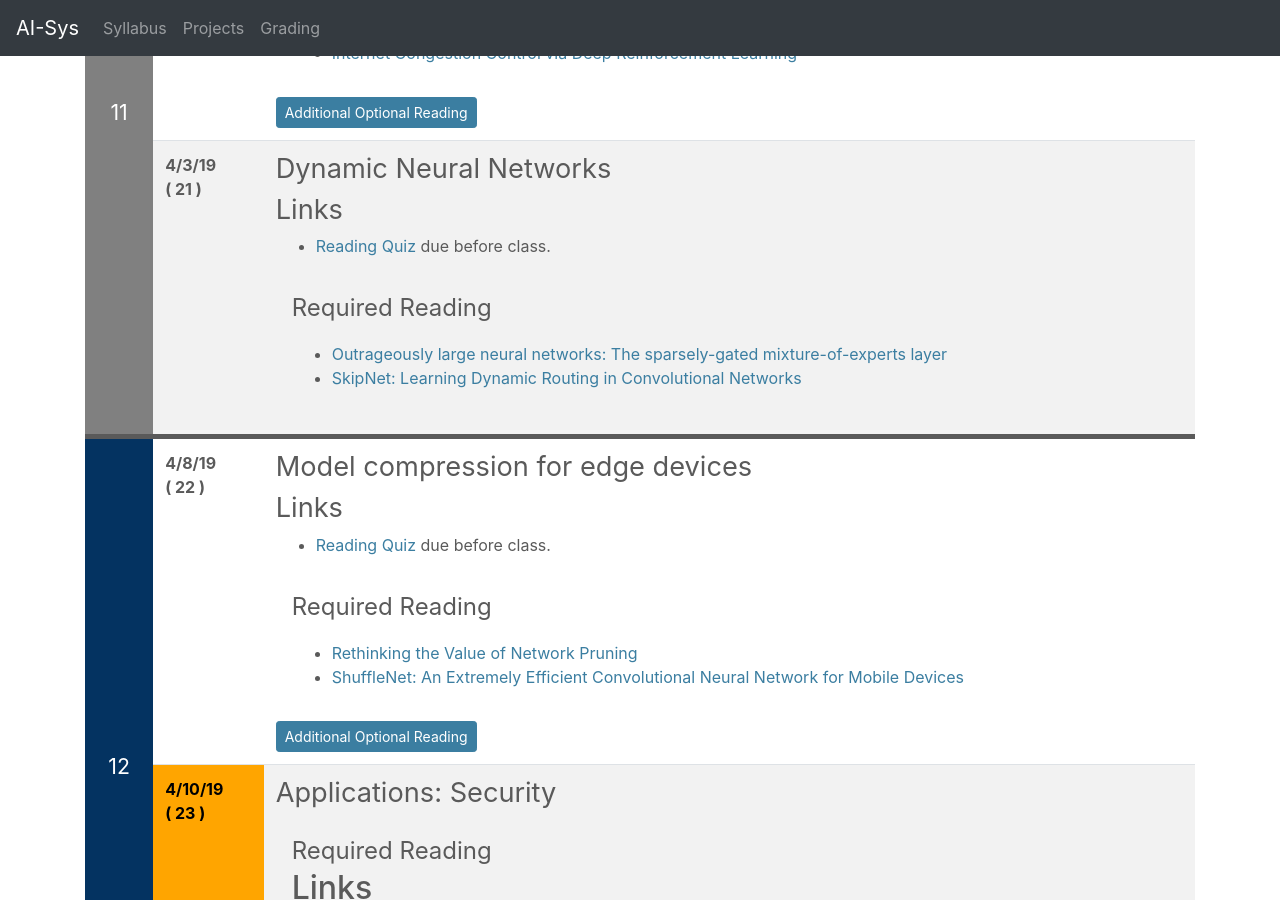
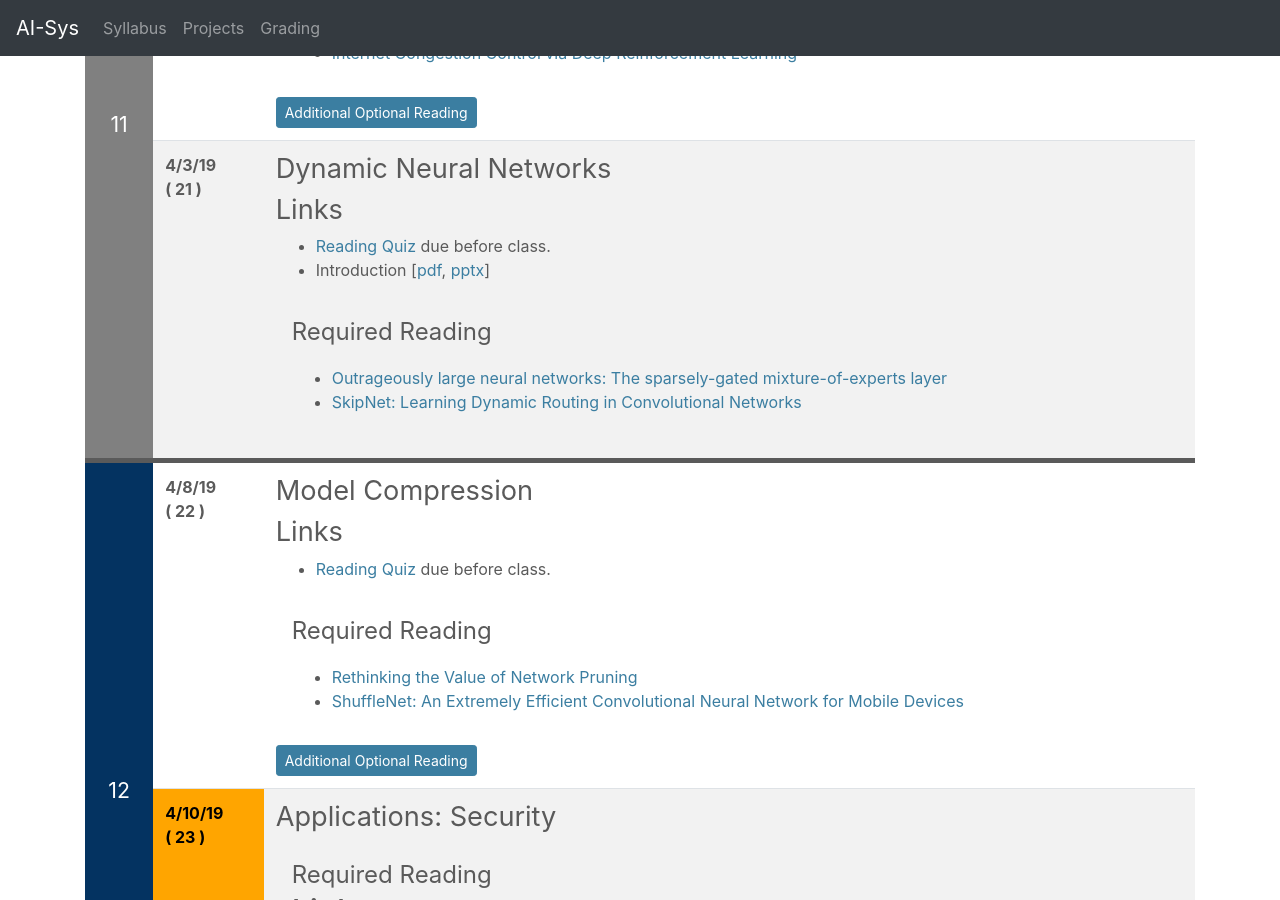
Before and after one commit to ucbrise/cs294-ai-sys-sp19, a Jekyll site: the page built from index.md, in a window 1280 px wide and 900 px high, scrolled down 7076 px. Built offline with Jekyll 4.4.1, drawn with Linux system fonts in a browser that asks for light colours; nearby versions of some CDN libraries; our own code applies the rules of GitHub Pages for plain Markdown files.

Commit message:
adding links to dynamic networks and adding some additional optional reading

```diff
--- a/index.md
+++ b/index.md
@@ -622,6 +622,8 @@ If you find some of the reading confusing and want a more gentle introduction, t
 
 ## Links
 * [Reading Quiz](https://forms.gle/PtZEf7DknrcHJNH9A) due before class.
+* Introduction [[pdf](assets/lectures/lec21/dynamic_networks.pdf), [pptx](assets/lectures/lec21/dynamic_networks.pptx)]
+
 
 <div class="summary" markdown="1"> </div>
 <div class="reading">
@@ -643,7 +645,7 @@ If you find some of the reading confusing and want a more gentle introduction, t
 
 
 {% include syllabus_entry %}
-## Model compression for edge devices
+## Model Compression
 
 ## Links
 * [Reading Quiz](https://forms.gle/kPK7aHZqnuKTZLbWA) due before class.
```
Also changed, not shown: other parts of index.md (+4 -0 lines), 2 other files.
